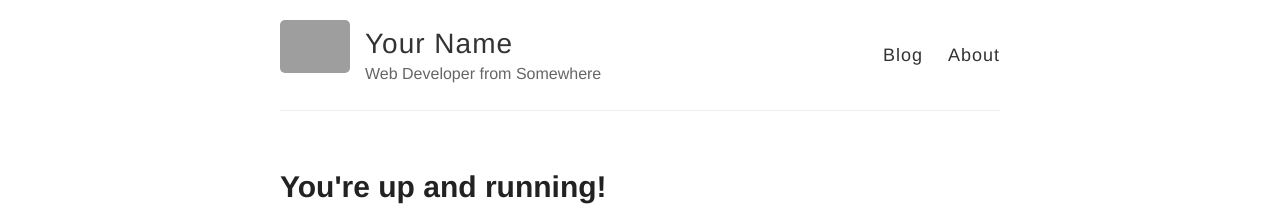
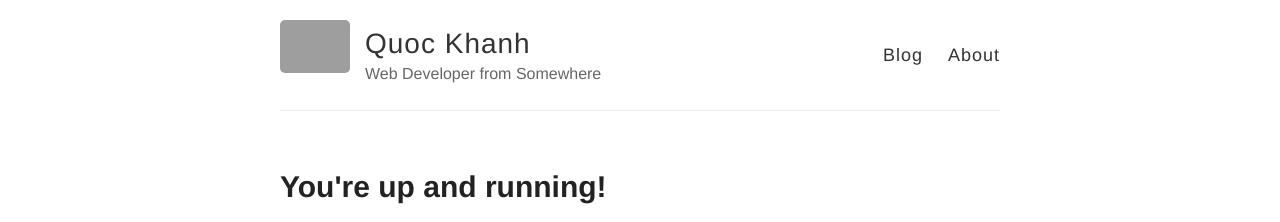
Before and after one commit to khanh1998/Khanh98, a Jekyll site: the page built from index.html, in a window 1280 px wide. Shown: the top 222 px of the page. Built offline with Jekyll 4.4.1, drawn with Linux system fonts in a browser that asks for light colours; grey boxes are pictures that could not be loaded.

Commit message:
Update _config.yml

```diff
--- a/_config.yml
+++ b/_config.yml
@@ -3,7 +3,7 @@
 #
 
 # Name of your site (displayed in the header)
-name: Your Name
+name: Quoc Khanh
 
 # Short bio or description (displayed in the header)
 description: Web Developer from Somewhere
```
